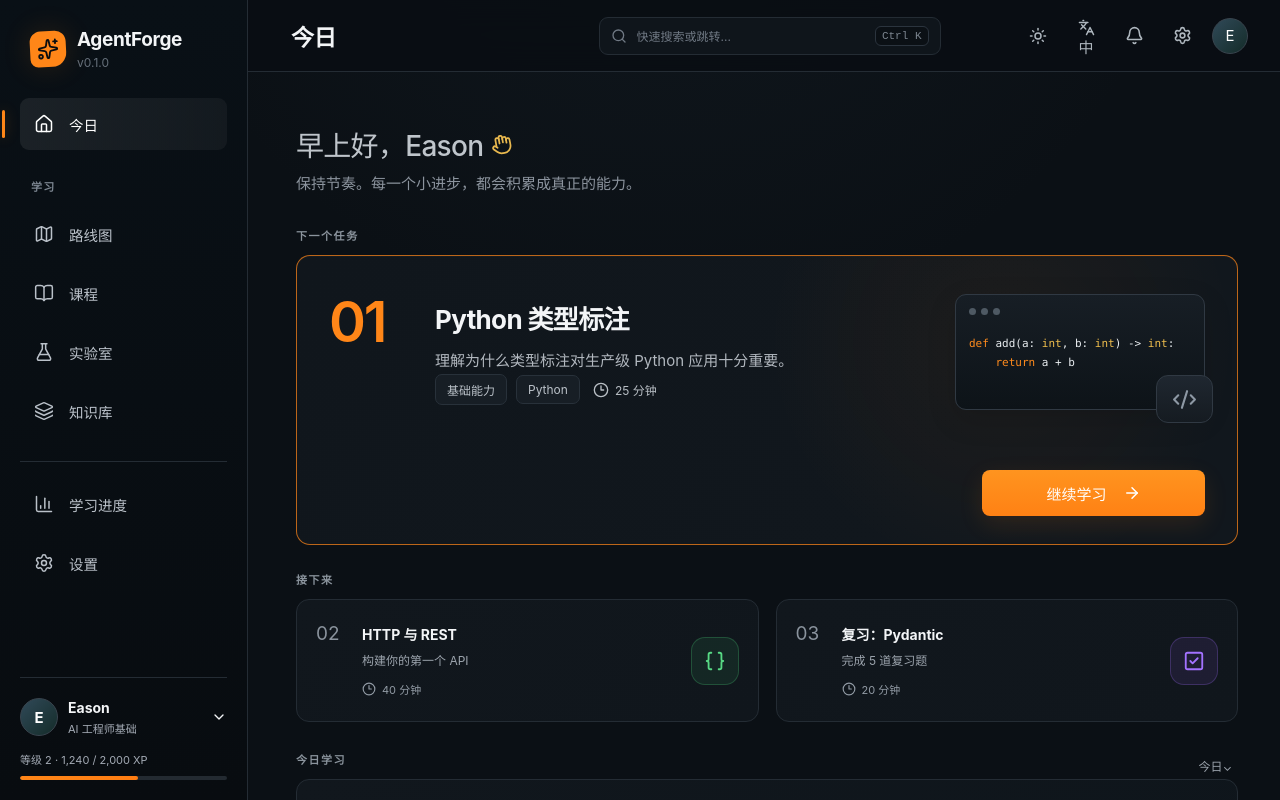
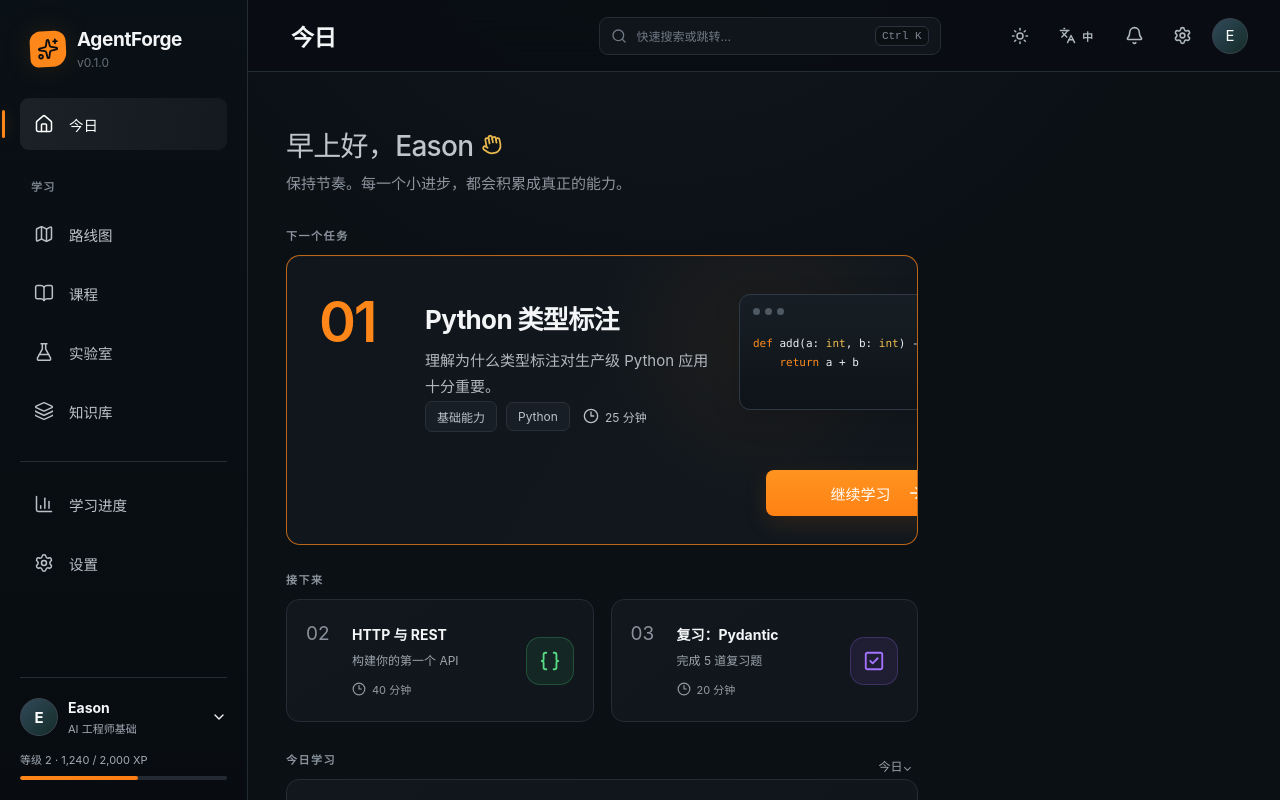
Before and after one commit to LumosMaxima12/AgentForge, a React (Vite) app in the folder apps/desktop/: page /today in a window 1280 px wide. Shown: the top 800 px of the page. Built offline with nearby package versions, Linux system fonts and the light colour scheme; no server answers.

Commit message:
style: refine today desktop proportions

```diff
--- a/apps/desktop/src/styles/visual-polish.css
+++ b/apps/desktop/src/styles/visual-polish.css
@@ -22,6 +22,23 @@ body {
 
 .topbar-page-title {
   font-size: 23px;
+}
+
+.language-toggle {
+  width: auto;
+  min-width: 54px;
+  padding: 0 9px;
+  display: flex;
+  gap: 6px;
+}
+
+.language-toggle span {
+  font-size: 11px;
+  font-weight: 700;
+}
+
+.today-layout {
+  grid-template-columns: minmax(640px, 1fr) 360px;
 }
 
 .today-main {
@@ -50,5 +67,18 @@ body {
 }
 
 .today-right-rail {
-  width: 350px;
+  width: auto;
+  padding-left: 24px;
+  padding-right: 24px;
 }
+
+@media (max-width: 1380px) {
+  .today-layout {
+    grid-template-columns: minmax(600px, 1fr) 330px;
+  }
+
+  .today-main {
+    padding-left: 38px;
+    padding-right: 32px;
+  }
+}
```
